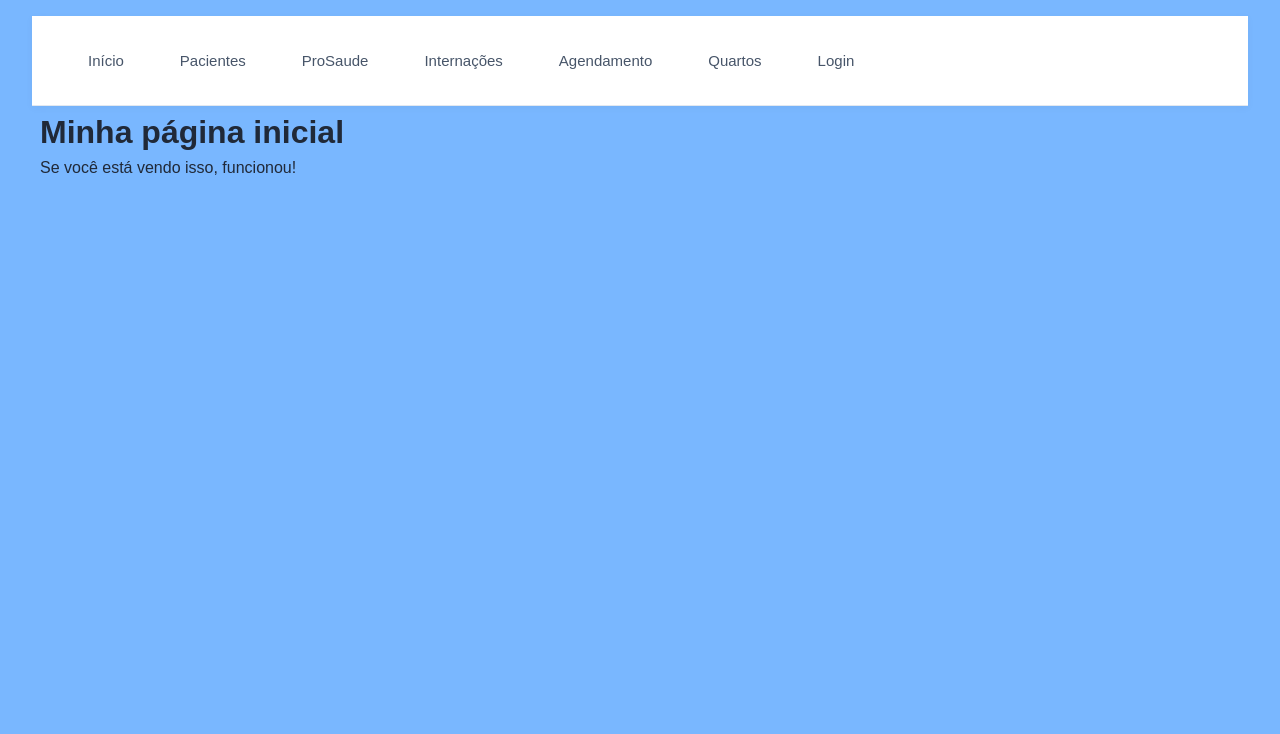
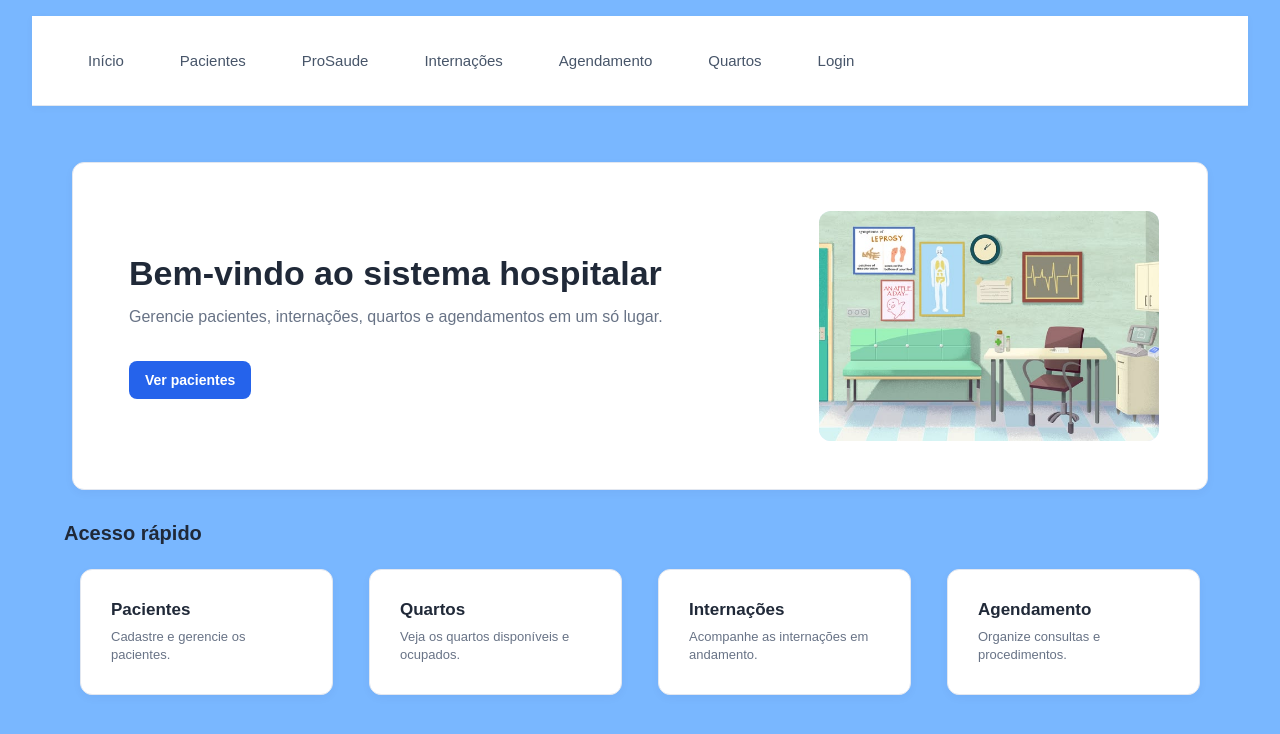
Before and after one commit to 5byp8r/TrabalhoPraticoProgModular, a React app in the folder frontend/: page / in a window 1280 px wide. Shown: the top 734 px of the page. Built offline with nearby package versions, Linux system fonts and the light colour scheme; the HTML template or start-up script is replaced by a standard one.

Commit message:
feat(Lukas): pag home

```diff
--- /dev/null
+++ b/frontend/src/pages/css/home.css
@@ -0,0 +1,129 @@
+* {
+  margin: 0;
+  padding: 0;
+  box-sizing: border-box;
+}
+
+body {
+  font-family: Arial, sans-serif;
+  background-color: #79b7ff;
+  color: #202938;
+}
+
+.container {
+  max-width: 1200px;
+  margin: 0 auto;
+  padding: 40px 24px;
+}
+
+button {
+  border: none;
+  border-radius: 8px;
+  padding: 11px 16px;
+  font-size: 14px;
+  font-weight: bold;
+  cursor: pointer;
+}
+
+.btn-novo {
+  background-color: #2563eb;
+  color: white;
+}
+
+.home-hero {
+  display: flex;
+  align-items: center;
+  gap: 32px;
+  padding: 40px;
+  background-color: white;
+  border: 1px solid #e2e7f0;
+  border-radius: 12px;
+  box-shadow: 0 3px 10px rgba(23, 37, 84, 0.04);
+}
+
+.home-texto {
+  flex: 1;
+}
+
+.home-texto h1 {
+  font-size: 34px;
+  margin-bottom: 12px;
+}
+
+.home-texto p {
+  font-size: 16px;
+  line-height: 1.5;
+  color: #687386;
+  margin-bottom: 24px;
+}
+
+.home-imagem {
+  width: 340px;
+  height: 230px;
+  flex-shrink: 0;
+  display: flex;
+  justify-content: center;
+  align-items: center;
+  border-radius: 12px;
+  background-color: #dbeafe;
+  color: #1d4ed8;
+  font-weight: bold;
+}
+
+.home-imagem img {
+  width: 100%;
+  height: 100%;
+  object-fit: cover;
+  border-radius: 12px;
+}
+
+.home-subtitulo {
+  font-size: 20px;
+  margin: 32px 0 16px;
+}
+
+.home-atalhos {
+  display: grid;
+  grid-template-columns: repeat(auto-fit, minmax(240px, 1fr));
+  gap: 20px;
+}
+
+.home-atalho {
+  padding: 22px;
+  background-color: white;
+  border: 1px solid #e2e7f0;
+  border-radius: 12px;
+  box-shadow: 0 3px 10px rgba(23, 37, 84, 0.04);
+}
+
+.home-atalho h3 {
+  font-size: 17px;
+  margin-bottom: 8px;
+}
+
+.home-atalho p {
+  font-size: 13px;
+  color: #687386;
+  line-height: 1.4;
+}
+
+@media (max-width: 600px) {
+  .container {
+    padding: 24px 16px;
+  }
+
+  .home-hero {
+    flex-direction: column;
+    align-items: flex-start;
+    padding: 24px;
+  }
+
+  .home-texto h1 {
+    font-size: 26px;
+  }
+
+  .home-imagem {
+    width: 100%;
+    height: 180px;
+  }
+}
--- a/frontend/src/pages/home.jsx
+++ b/frontend/src/pages/home.jsx
@@ -1,10 +1,39 @@
-function Home() {
+import "./css/home.css";
+import imageHome from "../assets/hospital.jpg";
+
+const atalhos = [
+  { titulo: "Pacientes", texto: "Cadastre e gerencie os pacientes." },
+  { titulo: "Quartos", texto: "Veja os quartos disponíveis e ocupados." },
+  { titulo: "Internações", texto: "Acompanhe as internações em andamento." },
+  { titulo: "Agendamento", texto: "Organize consultas e procedimentos." },
+];
+
+export default function Home() {
   return (
-    <div>
-      <h1>Minha página inicial</h1>
-      <p>Se você está vendo isso, funcionou!</p>
-    </div>
+    <main className="container">
+      <section className="home-hero">
+        <div className="home-texto">
+          <h1>Bem-vindo ao sistema hospitalar</h1>
+          <p>
+            Gerencie pacientes, internações, quartos e agendamentos em um só lugar.
+          </p>
+          <button type="button" className="btn-novo">Ver pacientes</button>
+        </div>
+
+        <div className="home-imagem">
+          {<img src={imageHome} alt="Imagem garimpada no pinterest" />}
+        </div>
+      </section>
+
+      <h2 className="home-subtitulo">Acesso rápido</h2>
+      <div className="home-atalhos">
+        {atalhos.map((a) => (
+          <div className="home-atalho" key={a.titulo}>
+            <h3>{a.titulo}</h3>
+            <p>{a.texto}</p>
+          </div>
+        ))}
+      </div>
+    </main>
   );
 }
-
-export default Home;
```
Also changed, not shown: frontend/src/assets/hospital.jpg (added).
